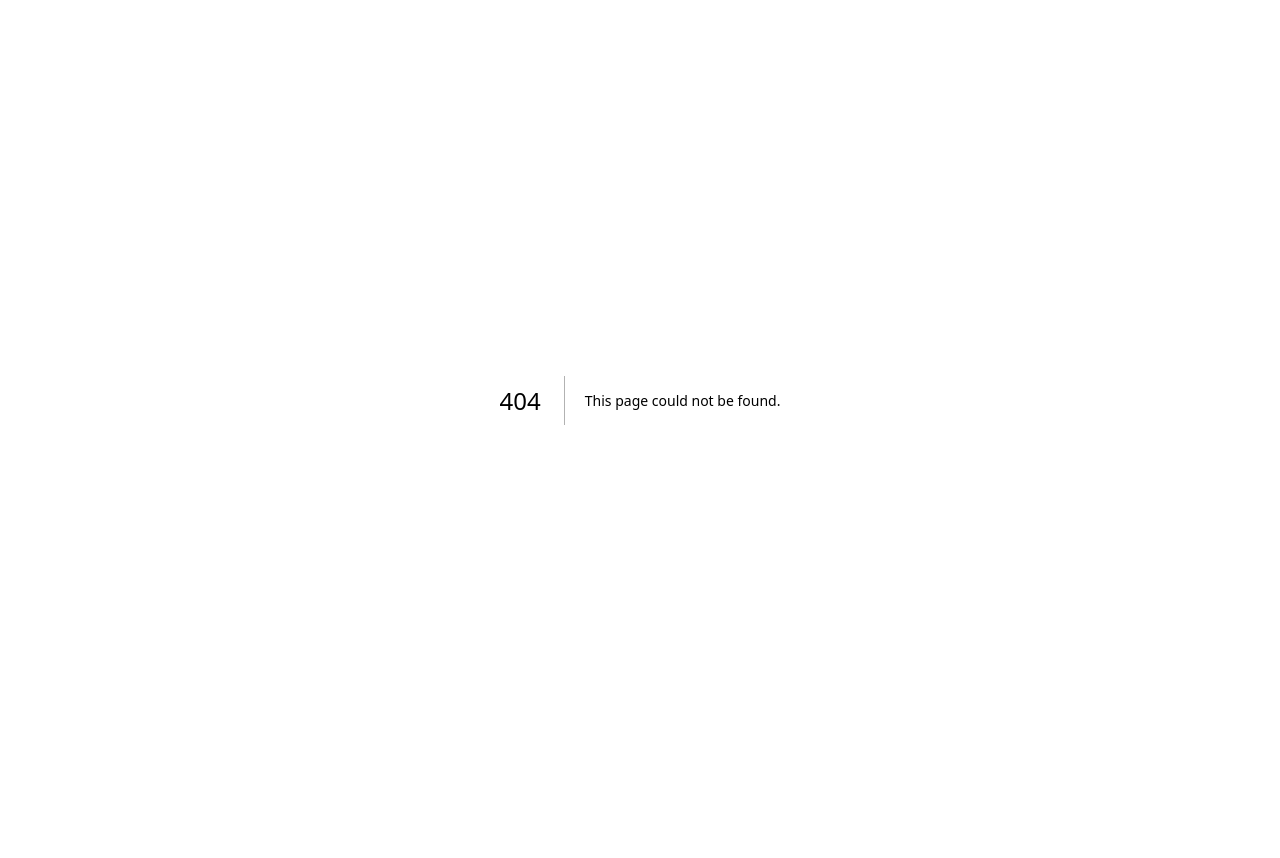
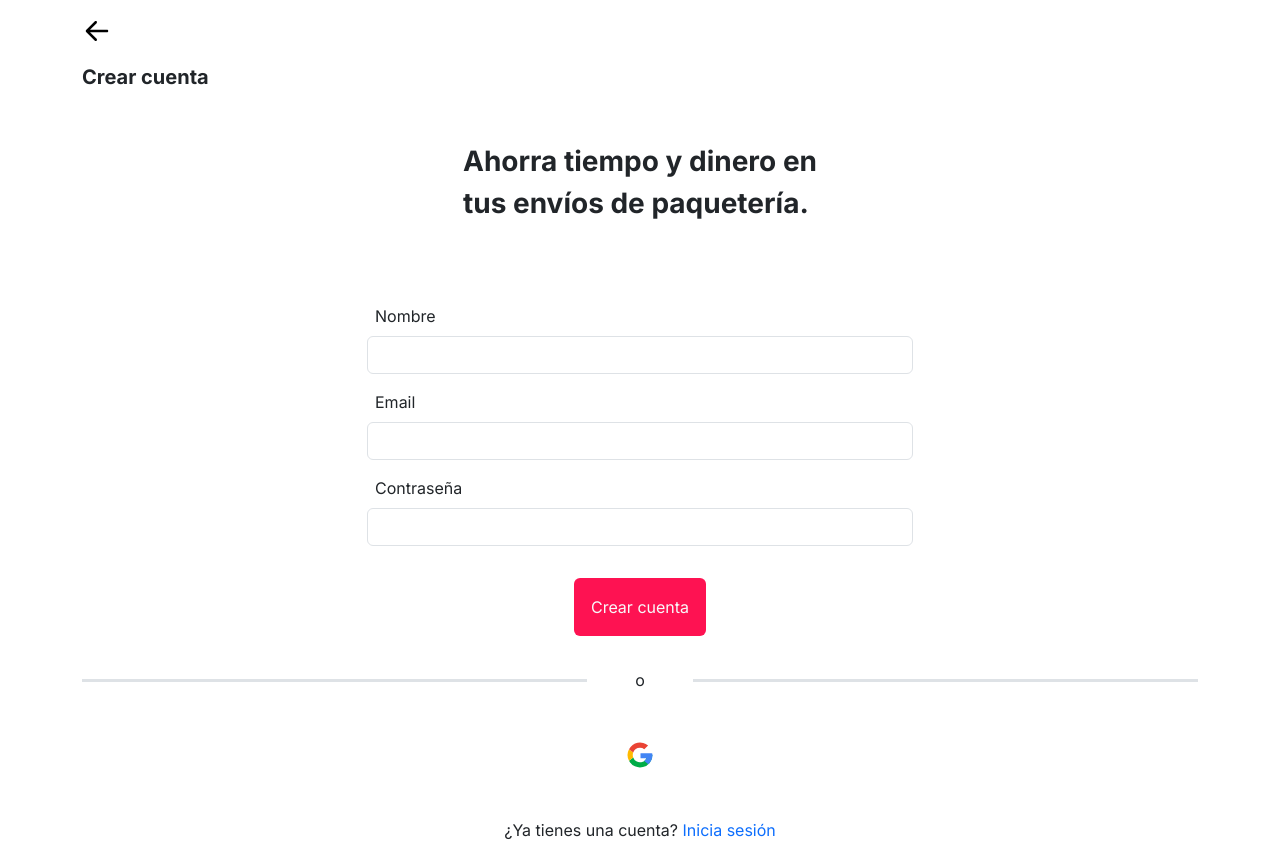
Before and after one commit to Jkisner24/packar, a Next.js app: page /register in a window 1280 px wide. Before the commit this address had no page. Before the commit the page ends 800 px from the top, so only its background shows below. Built offline with nearby package versions, Linux system fonts and the light colour scheme.

Commit message:
register component

```diff
--- a/app/(routes)/login/page.jsx
+++ b/app/(routes)/login/page.jsx
@@ -1,4 +1,4 @@
-import LoginComponent from "@/components/LoginForm/LoginComponent"
+import LoginComponent from "@/components/LoginRegisterForm/LoginComponent"
 import React from "react"
 
 const page = () => {
--- /dev/null
+++ b/app/(routes)/register/page.jsx
@@ -0,0 +1,12 @@
+import RegisterComponent from '@/components/LoginRegisterForm/RegisterComponent'
+import React from 'react'
+
+const page = () => {
+  return (
+    <>
+      <RegisterComponent />
+    </>
+  )
+}
+
+export default page
--- a/components/LoginForm/LoginComponent.jsx
+++ b/components/LoginRegisterForm/LoginComponent.jsx
@@ -1,14 +1,14 @@
 "use client"
 import React from 'react'
 
-import { Login, Register } from './LoginForm'
+import { Login } from './LoginRegisterForm'
 
 
 const LoginComponent = () => {
 
   return (
    <div className='container'>
-    <Register />
+    <Login />
    </div>
   )
 }
--- /dev/null
+++ b/components/LoginRegisterForm/RegisterComponent.jsx
@@ -0,0 +1,13 @@
+"use client"
+import React from 'react'
+import { Register } from './LoginRegisterForm'
+
+const RegisterComponent = () => {
+  return (
+    <div className='container'>
+      <Register />
+    </div>
+  )
+}
+
+export default RegisterComponent
--- a/components/LoginForm/index.js
+++ b/components/LoginRegisterForm/index.js
@@ -1,2 +1,3 @@
 export * from './LoginComponent.jsx'
+export * from './RegisterComponent.jsx'
 export * from './AuthForm.jsx'
```
Also changed, not shown: components/LoginRegisterForm/AuthForm.jsx (renamed from components/LoginForm/AuthForm.jsx), components/LoginRegisterForm/LoginRegisterForm.jsx (renamed from components/LoginForm/LoginForm.jsx).
